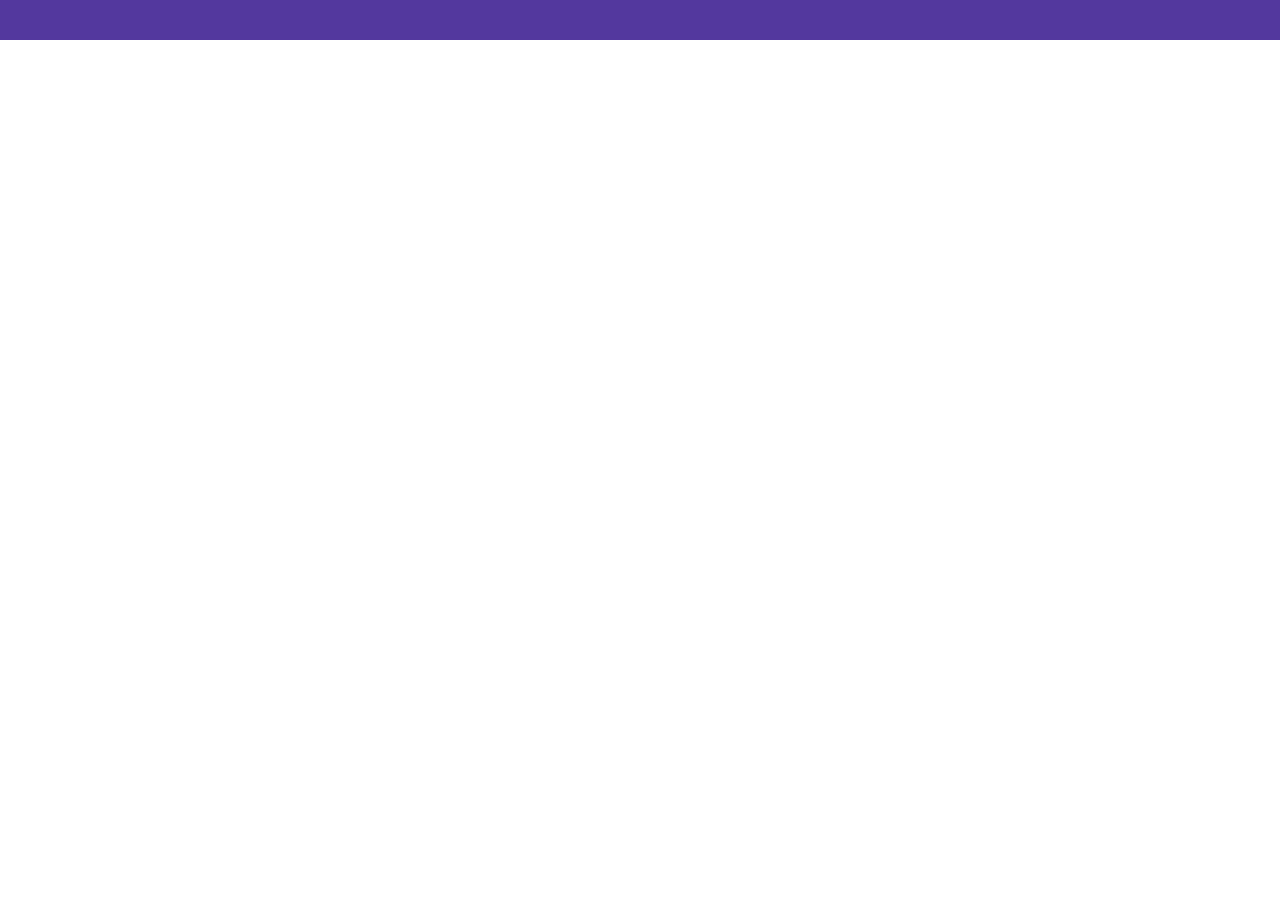
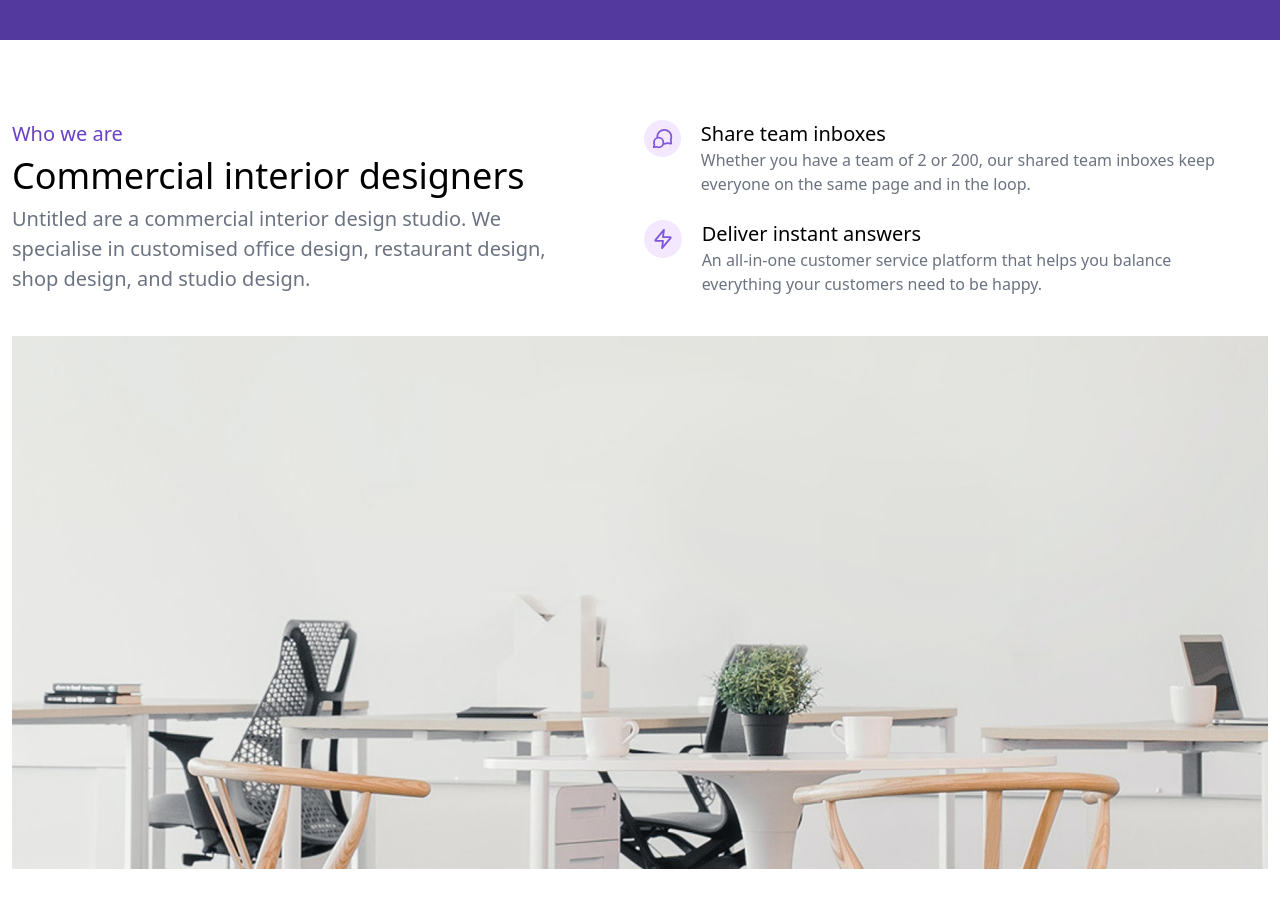
Before and after one commit to Arsenethierry/hourglass-design, a Next.js app: page / in a window 1280 px wide. Shown: the part 760-1668 px from the top of the page. Before the commit the page ends 800 px from the top, so only its background shows below. Built offline with nearby package versions, Linux system fonts and the light colour scheme.

Commit message:
Added Aboutus section

```diff
--- /dev/null
+++ b/main-app/home-page/about-section.tsx
@@ -0,0 +1,60 @@
+import React from 'react';
+import { Typography } from '../components/common/typography';
+import Image from 'next/image';
+
+function AboutUs() {
+    const aboutUsData = [
+        {
+            title: "Share team inboxes",
+            description: "Whether you have a team of 2 or 200, our shared team inboxes keep everyone on the same page and in the loop.",
+            icon: "/homepage-landing/message-chat-circle.svg"
+        },
+        {
+            title: "Deliver instant answers",
+            description: "An all-in-one customer service platform that helps you balance everything your customers need to be happy.",
+            icon: "/homepage-landing/zap.svg"
+        },
+    ]
+    return (
+        <div className='container px-3 py-10 md:py-20 mx-auto space-y-10'>
+            <section className='grid grid-cols-1 md:grid-cols-2 gap-10 md:gap-2'>
+                <article className='space-y-2 max-w-xl'>
+                    <Typography variant='h6' className='text-[#6941C6]'>Who we are</Typography>
+                    <Typography variant='h5' className='text-xl md:text-3xl lg:text-4xl'>Commercial interior designers</Typography>
+                    <Typography variant='body2' className='text-gray-500 text-xl font-normal leading-7 md:leading-[30px]'>Untitled are a commercial interior design studio. We specialise in customised office design, restaurant design, shop design, and studio design.</Typography>
+                </article>
+                <article className='space-y-6 max-w-xl'>
+                    {aboutUsData.map(data => (
+                        <div className='flex items-start gap-2 md:gap-5'>
+                            <aside className='bg-purple-100 rounded-3xl p-2'>
+                                <Image
+                                    src={data.icon}
+                                    width={34}
+                                    height={34}
+                                    alt={'about us'}
+                                    loading='lazy'
+                                />
+                            </aside>
+                            <aside>
+                                <Typography variant='h6'>{data.title}</Typography>
+                                <Typography variant='body1' className='text-gray-500 font-normal leading-normal'>{data.description}</Typography>
+                            </aside>
+                        </div>
+                    ))}
+                </article>
+            </section>
+            <section>
+                <Image
+                    width={300}
+                    height={200}
+                    src="/homepage-landing/about-image.png"
+                    layout='responsive'
+                    objectFit='contained'
+                    alt='About us Image'
+                />
+            </section>
+        </div>
+    );
+}
+
+export default AboutUs;
--- a/main-app/home-page/header-section.tsx
+++ b/main-app/home-page/header-section.tsx
@@ -44,8 +44,8 @@ const logos = [
 
 function HeaderSection() {
     return (
-        <section className='bg-[#53389E]' style={{ height: "calc(100vh - 63px)" }}>
-            <div className='container flex flex-col justify-around h-full mx-auto px-3'>
+        <section className='bg-[#53389E] min-h-screen md:min-h-fit' style={{ height: "calc(100vh - 63px)" }}>
+            <div className='container flex flex-col justify-around h-full mx-auto my-10'>
                 <div className='space-y-7'>
                     <Typography variant='h1' className='text-white text-[36px] md:text-6xl leading-[44px] md:leading-[72px]'>We design physical <span className='underline underline-offset-8'>experiences</span> that <br />create more happy in the world</Typography>
                     <Typography variant='body1' className='text-[#E9D7FE] text-lg md:text-sm font-normal max-w-2xl'>— We’re a full-service interior design agency who specialise in simple, useful and beautiful solutions for any space.</Typography>
--- a/main-app/home-page/index.tsx
+++ b/main-app/home-page/index.tsx
@@ -1,12 +1,14 @@
 import React from 'react';
 import HeaderSection from './header-section';
 import HeroSection from './hero-section';
+import AboutUs from './about-section';
 
 function HomePage() {
     return (
         <div>
             <HeaderSection />
             <HeroSection />
+            <AboutUs />
         </div>
     );
 }
```
